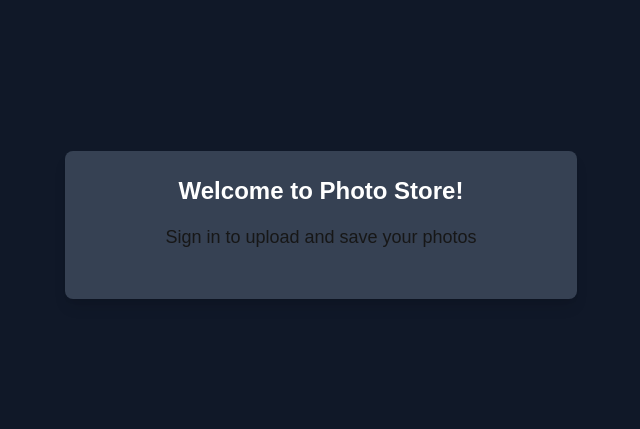
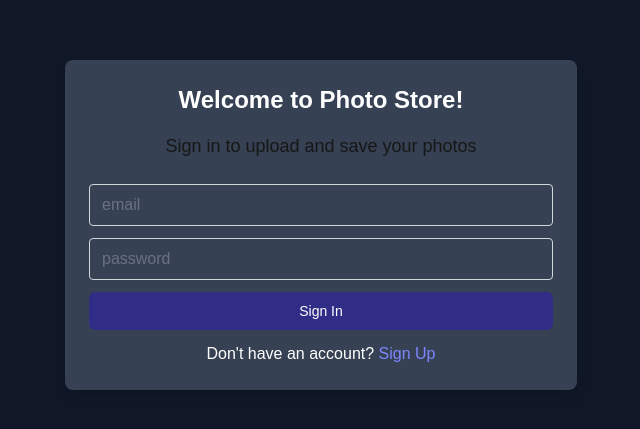
Before and after one commit to DebjitRoy/photo-store, a Next.js app: page / in a window 1280 px wide. Shown: the part 175-604 px from the top of the page, without its empty margins (319-959 px from the left). Built offline with nearby package versions, Linux system fonts and the light colour scheme.

Commit message:
auth form UI

```diff
--- /dev/null
+++ b/app/components/AuthForm.jsx
@@ -0,0 +1,80 @@
+'use client';
+
+import React, { useState } from 'react';
+
+export default function AuthForm() {
+  const [isNewUser, setIsNewUser] = useState(false);
+  const [email, setEmail] = useState('');
+  const [password, setPassword] = useState('');
+  const [isSigningIn, setisSigningIn] = useState(false);
+  const [isSigningUp, setIsSigningUp] = useState(false);
+  const handleSignUp = async (e) => {
+    e.preventDefault();
+    setIsSigningUp(true);
+  };
+  const handleSignIn = async (e) => {
+    e.preventDefault();
+    // setIsSigningIn(true);
+  };
+  let signInMessage = 'Sign In';
+  if (isNewUser) {
+    signInMessage = 'Sign Up';
+  } else if (isSigningIn) {
+    signInMessage = 'Signing in...';
+  }
+  const signUpMessage = (
+    <p className="text-center text-white">Email sent! Check your email to confirm sign up.</p>
+  );
+
+  return (
+    <form onSubmit={isNewUser ? handleSignUp : handleSignIn} className="space-y-3">
+      <input
+        type="email"
+        value={email}
+        onChange={(e) => setEmail(e.target.value)}
+        placeholder="email"
+        className="appearance-none rounded relative block w-full px-3 py-2 border border-gray-300 placeholder-gray-500 text-gray-900 focus:outline-none focus:ring-indigo-500 focus:border-indigo-500"
+      />
+      <input
+        type="password"
+        value={password}
+        onChange={(e) => setPassword(e.target.value)}
+        placeholder="password"
+        className="appearance-none rounded relative block w-full px-3 py-2 border border-gray-300 placeholder-gray-500 text-gray-900 focus:outline-none focus:ring-indigo-500 focus:border-indigo-500"
+      />
+      <button
+        type="submit"
+        className="group relative w-full flex justify-center py-2 px-4 border border-transparent text-sm font-medium rounded-md text-white bg-indigo-600 hover:bg-indigo-700 disabled:bg-indigo-900 focus:outline-none focus:ring-2 focus:ring-offset-2 focus:ring-indigo-500"
+        disabled={isSigningIn || !email || !password}
+      >
+        {signInMessage}
+      </button>
+      <p className="text-center text-white">
+        {isNewUser ? (
+          <>
+            Already have an account?{' '}
+            <button
+              type="button"
+              onClick={() => setIsNewUser(false)}
+              className="text-indigo-400 hover:text-indigo-600"
+            >
+              Sign In
+            </button>
+          </>
+        ) : (
+          <>
+            Don't have an account?{' '}
+            <button
+              type="button"
+              onClick={() => setIsNewUser(true)}
+              className="text-indigo-400 hover:text-indigo-600"
+            >
+              Sign Up
+            </button>
+          </>
+        )}
+      </p>
+      {isSigningUp && signUpMessage}
+    </form>
+  );
+}
--- a/app/page.jsx
+++ b/app/page.jsx
@@ -1,4 +1,5 @@
 import React from 'react';
+import AuthForm from '@/app/components/AuthForm';
 
 export default function Home() {
   return (
@@ -6,7 +7,7 @@ export default function Home() {
       <div className="bg-gray-700 rounded-lg shadow-lg p-6 w-full max-w-lg">
         <h2 className="text-white text-2xl font-bold mb-4 text-center">Welcome to Photo Store!</h2>
         <p className="mb-6 text-lg text-center">Sign in to upload and save your photos</p>
-        {/* Auth form here */}
+        <AuthForm />
       </div>
     </main>
   );
```
